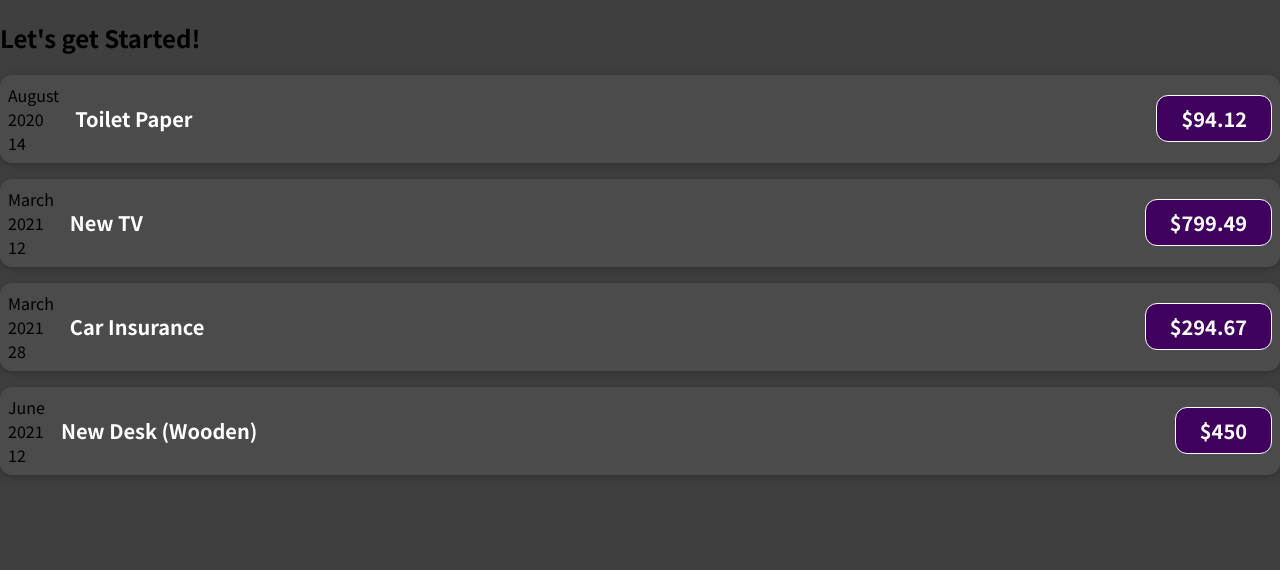
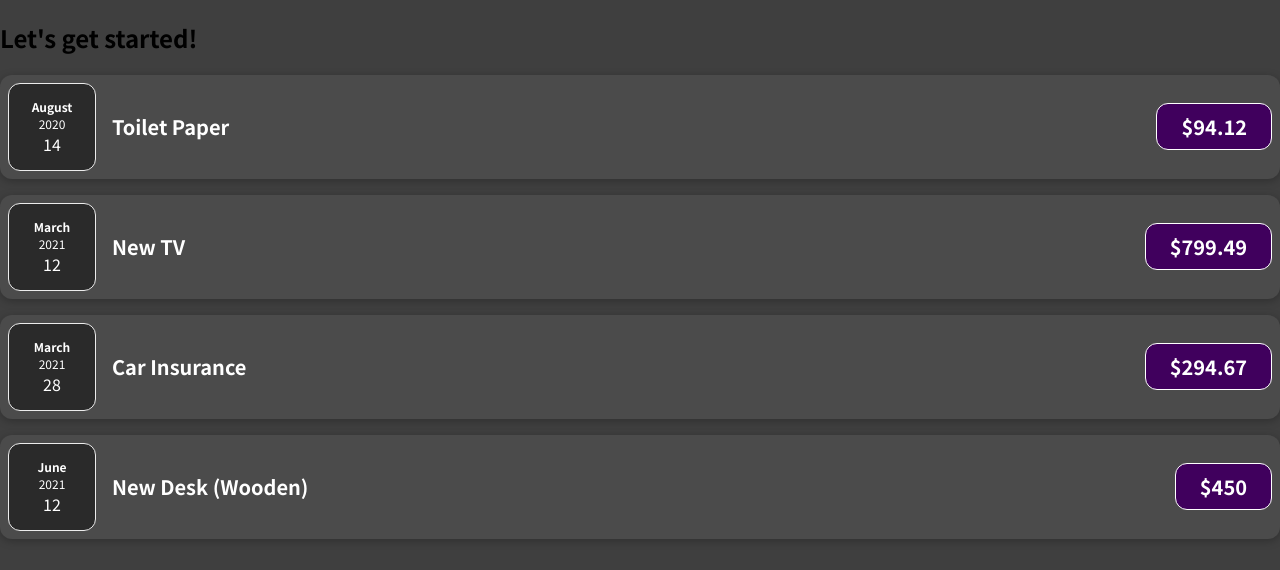
Before and after one commit to DarrylLeRoux/react, a JavaScript app in the folder react-complete-guide/: page / in a window 1280 px wide. Shown: the top 570 px of the page. Built offline with nearby package versions, Linux system fonts and the light colour scheme.

Commit message:
Added an expense component pulling props from the ExpenseItem

```diff
--- a/react-complete-guide/src/App.js
+++ b/react-complete-guide/src/App.js
@@ -1,4 +1,4 @@
-import ExpenseItem from "./components/ExpenseItem";
+import Expenses from "./components/Expenses";
 function App() {
   const expenses = [
     {
@@ -21,29 +21,12 @@
       date: new Date(2021, 5, 12),
     },
   ];
+
   return (
     <div>
-      <h2>Let's get Started!</h2>
-      <ExpenseItem
-        title={expenses[0].title}
-        amount={expenses[0].amount}
-        date={expenses[0].date}
-      />
-      <ExpenseItem
-        title={expenses[1].title}
-        amount={expenses[1].amount}
-        date={expenses[1].date}
-      />
-      <ExpenseItem
-        title={expenses[2].title}
-        amount={expenses[2].amount}
-        date={expenses[2].date}
-      />
-      <ExpenseItem
-        title={expenses[3].title}
-        amount={expenses[3].amount}
-        date={expenses[3].date}
-      />
+      <h2>Let's get started!</h2>
+      {/* Passes the expense array as a property */}
+      <Expenses expense={expenses}></Expenses>
     </div>
   );
 }
--- /dev/null
+++ b/react-complete-guide/src/components/ExpenseDate.css
@@ -0,0 +1,26 @@
+.expense-date {
+  display: flex;
+  flex-direction: column;
+  width: 5.5rem;
+  height: 5.5rem;
+  border: 1px solid #ececec;
+  background-color: #2a2a2a;
+  color: white;
+  border-radius: 12px;
+  align-items: center;
+  justify-content: center;
+}
+
+.expense-date__month {
+  font-size: 0.75rem;
+  font-weight: bold;
+}
+
+.expense-date__year {
+  font-size: 0.75rem;
+}
+
+.expense-date__day {
+  font-size: 1.5rem;
+  font-weight: bold;
+}
--- /dev/null
+++ b/react-complete-guide/src/components/ExpenseDate.js
@@ -0,0 +1,17 @@
+import "./ExpenseDate.css";
+
+function ExpenseDate(props) {
+  const day = props.date.toLocaleString("en-US", { day: "2-digit" });
+  const month = props.date.toLocaleString("en-US", { month: "long" });
+  const year = props.date.getFullYear();
+
+  return (
+    <div className="expense-date">
+      <div className="expense-date__month">{month}</div>
+      <div className="expense-date__year">{year}</div>
+      <div className="expense-dat__day">{day}</div>
+    </div>
+  );
+}
+
+export default ExpenseDate;
--- a/react-complete-guide/src/components/ExpenseItem.js
+++ b/react-complete-guide/src/components/ExpenseItem.js
@@ -1,17 +1,10 @@
+import ExpenseDate from "./ExpenseDate";
 import "./ExpenseItem.css";
 
 function ExpenseItem(props) {
-  const day = props.date.toLocaleString("en-US", { day: "2-digit" });
-  const month = props.date.toLocaleString("en-US", { month: "long" });
-  const year = props.date.getFullYear();
-
   return (
     <div className="expense-item">
-      <div>
-        <div>{month}</div>
-        <div>{year}</div>
-        <div>{day}</div>
-      </div>
+      <ExpenseDate date={props.date} />
       <div className="expense-item__description">
         <h2>{props.title}</h2>
         <div className="expense-item__price">${props.amount}</div>
--- /dev/null
+++ b/react-complete-guide/src/components/Expenses.css
@@ -0,0 +1,9 @@
+.expenses {
+  padding: 1rem;
+  background-color: rgb(31, 31, 31);
+  margin: 2rem auto;
+  width: 50rem;
+  max-width: 95%;
+  border-radius: 12px;
+  box-shadow: 0 1px 8px rgba(0, 0, 0, 0.25);
+}
--- /dev/null
+++ b/react-complete-guide/src/components/Expenses.js
@@ -0,0 +1,31 @@
+import "./Expenses.css";
+import ExpenseItem from "./ExpenseItem";
+
+function Expenses(props) {
+  return (
+    <div>
+      <ExpenseItem
+        title={props.expense[0].title}
+        amount={props.expense[0].amount}
+        date={props.expense[0].date}
+      ></ExpenseItem>
+      <ExpenseItem
+        title={props.expense[1].title}
+        amount={props.expense[1].amount}
+        date={props.expense[1].date}
+      ></ExpenseItem>
+      <ExpenseItem
+        title={props.expense[2].title}
+        amount={props.expense[2].amount}
+        date={props.expense[2].date}
+      ></ExpenseItem>
+      <ExpenseItem
+        title={props.expense[3].title}
+        amount={props.expense[3].amount}
+        date={props.expense[3].date}
+      ></ExpenseItem>
+    </div>
+  );
+}
+
+export default Expenses;
```
